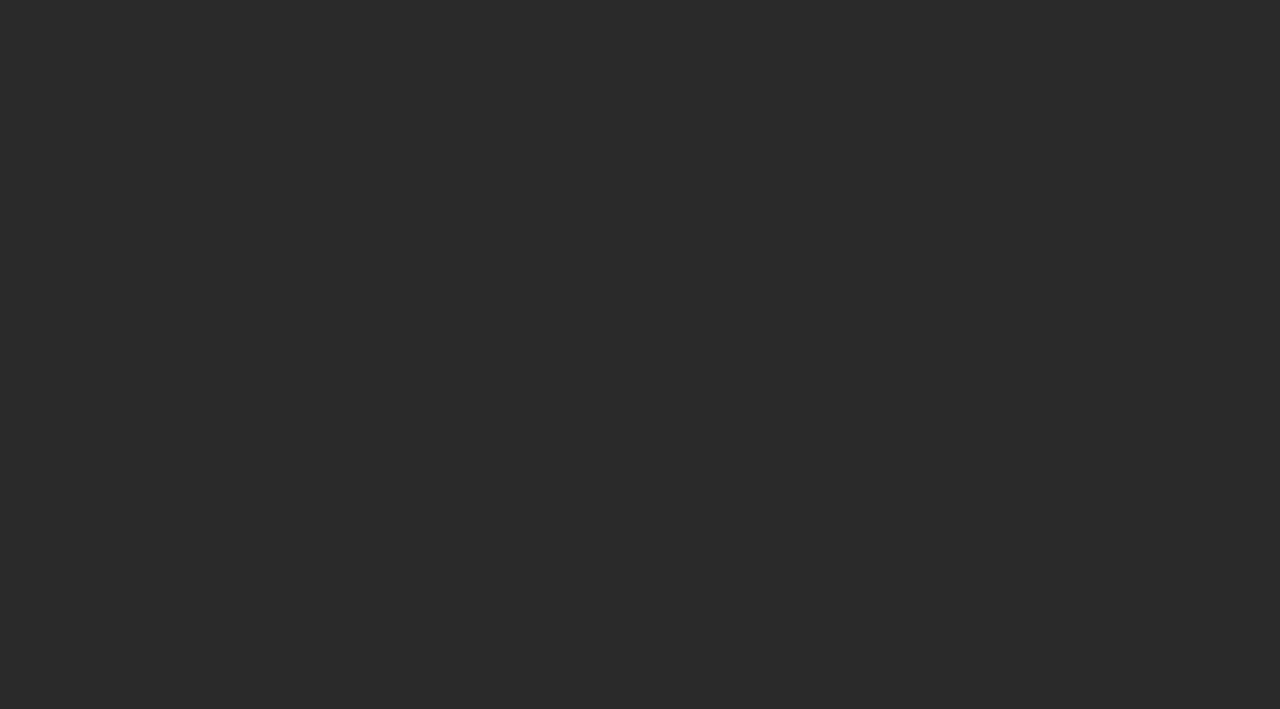
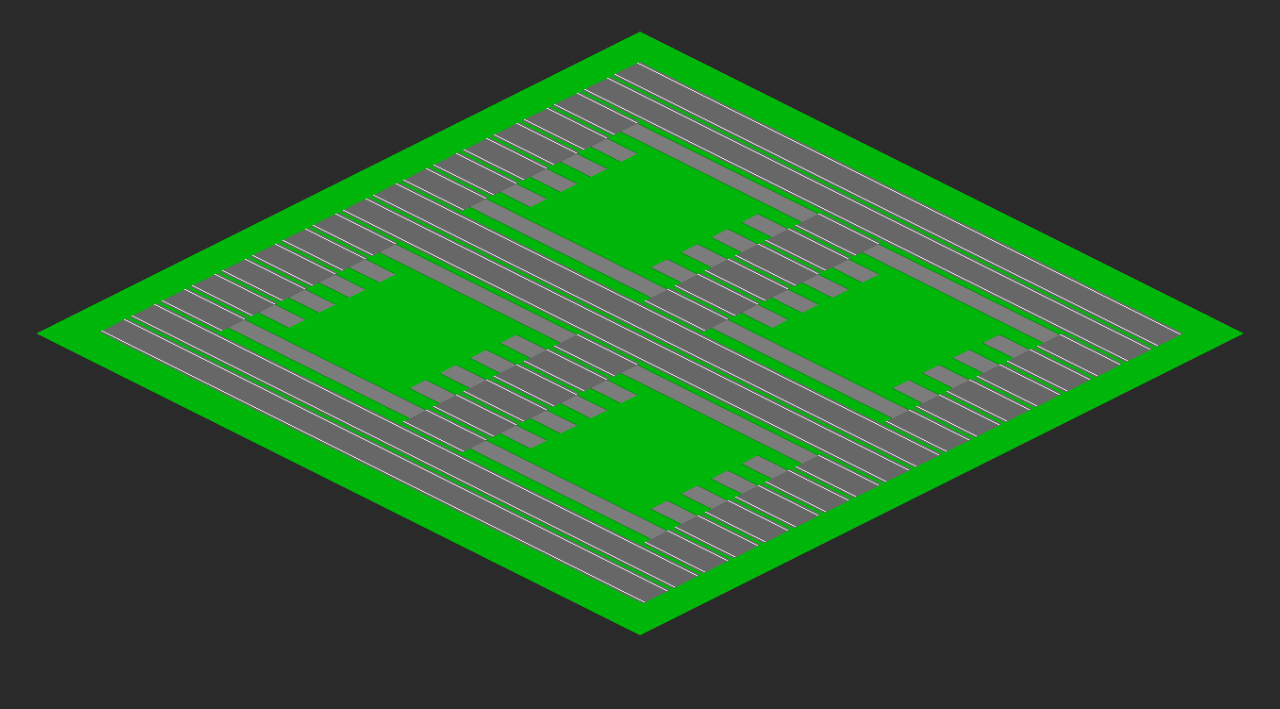
Before and after one commit to pyeremenko/urbanclicker, a plain HTML site: page index.html in a window 1280 px wide. Drawn offline with Linux system fonts and the light colour scheme.

Commit message:
Draw the map naive way

```diff
--- a/css/style.css
+++ b/css/style.css
@@ -1,3 +1,9 @@
 body {
     background-color: #2a2a2a;
 }
+
+#gameCanvas {
+    display: block;
+    margin: 0 auto;
+    width: 100%;
+}
--- a/js/game.js
+++ b/js/game.js
@@ -1,16 +1,34 @@
 document.addEventListener('DOMContentLoaded', () => {
     const TILE_TYPES = {
-        GRASS: '.',
-        SIDEWALK: '-',
-        ROAD: 'R',
-        NEIGHBORHOOD: 'N',
-        NOTHING: ' ',
+        GRASS: 'grass',
+        SIDEWALK: 'sidewalk',
+        ROAD: 'road',
+        NEIGHBORHOOD: 'neighborhood',
+        NOTHING: 'nothing',
     };
 
     const NEIGHBORHOOD_SIZE = 4;
     const SIDEWALK_SIZE = 1;
     const ROAD_SIZE = 2;
     const BORDER_SIZE = 1;
+
+    const TILE_SIZE = { width: 62, height: 32 }; // Dimensions of the tile images
+    const TILE_IMAGES = {};
+
+    function loadImages(tileTypes, callback) {
+        let loadedImages = 0;
+        const totalImages = Object.keys(tileTypes).length;
+        Object.keys(tileTypes).forEach(type => {
+            const img = new Image();
+            img.src = `assets/tiles/${tileTypes[type]}.png`;
+            img.onload = () => {
+                if (++loadedImages >= totalImages) {
+                    callback();
+                }
+            };
+            TILE_IMAGES[tileTypes[type]] = img;
+        });
+    }
 
     function generateMap(neighborhoodCount) {
         const mapSize = Math.ceil(Math.sqrt(neighborhoodCount));
@@ -61,8 +79,37 @@ document.addEventListener('DOMContentLoaded', () => {
         return map;
     }
 
+    function drawMap(ctx, map) {
+        ctx.imageSmoothingEnabled = false;
+        const halfTileWidth = TILE_SIZE.width / 2;
+        const halfTileHeight = TILE_SIZE.height / 2;
+
+        for (let y = 0; y < map.length; y++) {
+            for (let x = 0; x < map[y].length; x++) {
+                const tileType = map[y][x];
+                const img = TILE_IMAGES[tileType];
+
+                if (img.complete) {
+                    const isoX = (x - y) * (halfTileWidth + 1) + (ctx.canvas.width / 2) - halfTileWidth;
+                    const isoY = (x + y) * (halfTileHeight / 2 + 8) + 25;
+
+                    ctx.drawImage(img, isoX, isoY, TILE_SIZE.width, TILE_SIZE.height);
+                }
+            }
+        }
+    }
+
+    const canvas = document.getElementById('gameCanvas');
+    const ctx = canvas.getContext('2d');
+
     const neighborhoodCount = 4;
     const map = generateMap(neighborhoodCount);
 
-    console.table(map);
+    loadImages(TILE_TYPES, () => {
+        // Resize canvas based on the map size
+        canvas.width = map[0].length * TILE_SIZE.width + 100;
+        canvas.height = map.length * TILE_SIZE.height + 100;
+
+        drawMap(ctx, map);
+    });
 });
```
Also changed, not shown: assets/tiles/grass.png (added), assets/tiles/neighborhood.png (added), assets/tiles/nothing.png (added), assets/tiles/road.png (added), assets/tiles/sidewalk.png (added).
